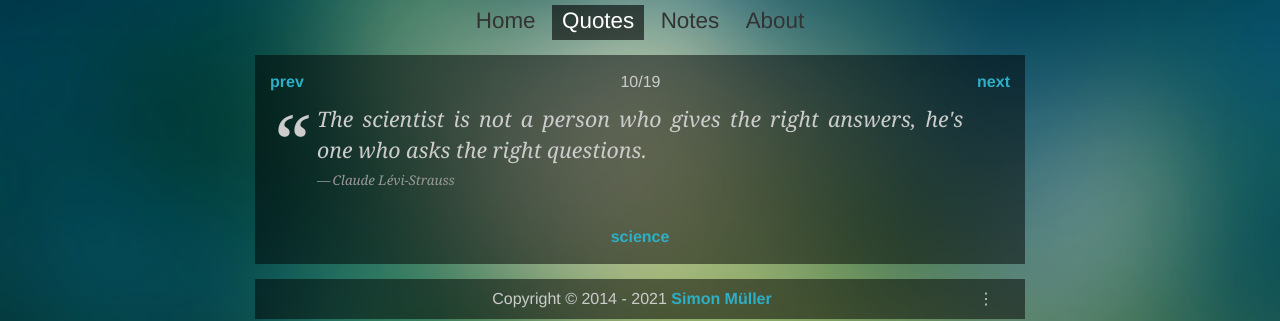
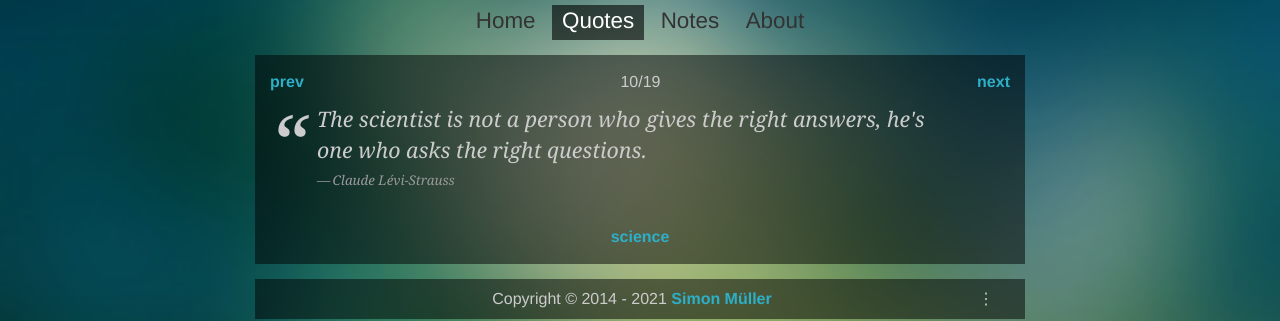
Before and after one commit to samuller/samuller.net, a Jekyll site: the page built from quotes/index.html, in a window 1280 px wide. Shown: the part 134-455 px from the top of the page. Built offline with Jekyll 4.4.1, drawn with Linux system fonts in a browser that asks for light colours.

Commit message:
Disable justified text alignment

```diff
--- a/_sass/_base.scss
+++ b/_sass/_base.scss
@@ -157,6 +157,7 @@ blockquote {
     /* Add horizontal scrollbar on small screens */
     overflow-x: auto;
     overflow-y: clip;
+    text-align: left;
 }
 
 blockquote:before {
--- a/_sass/_layout.scss
+++ b/_sass/_layout.scss
@@ -212,7 +212,7 @@
  */
 .page-content {
     padding: $spacing-unit 0;
-    text-align: justify;
+    // text-align: justify;
 
    	@include shadow-box;
 }
```
